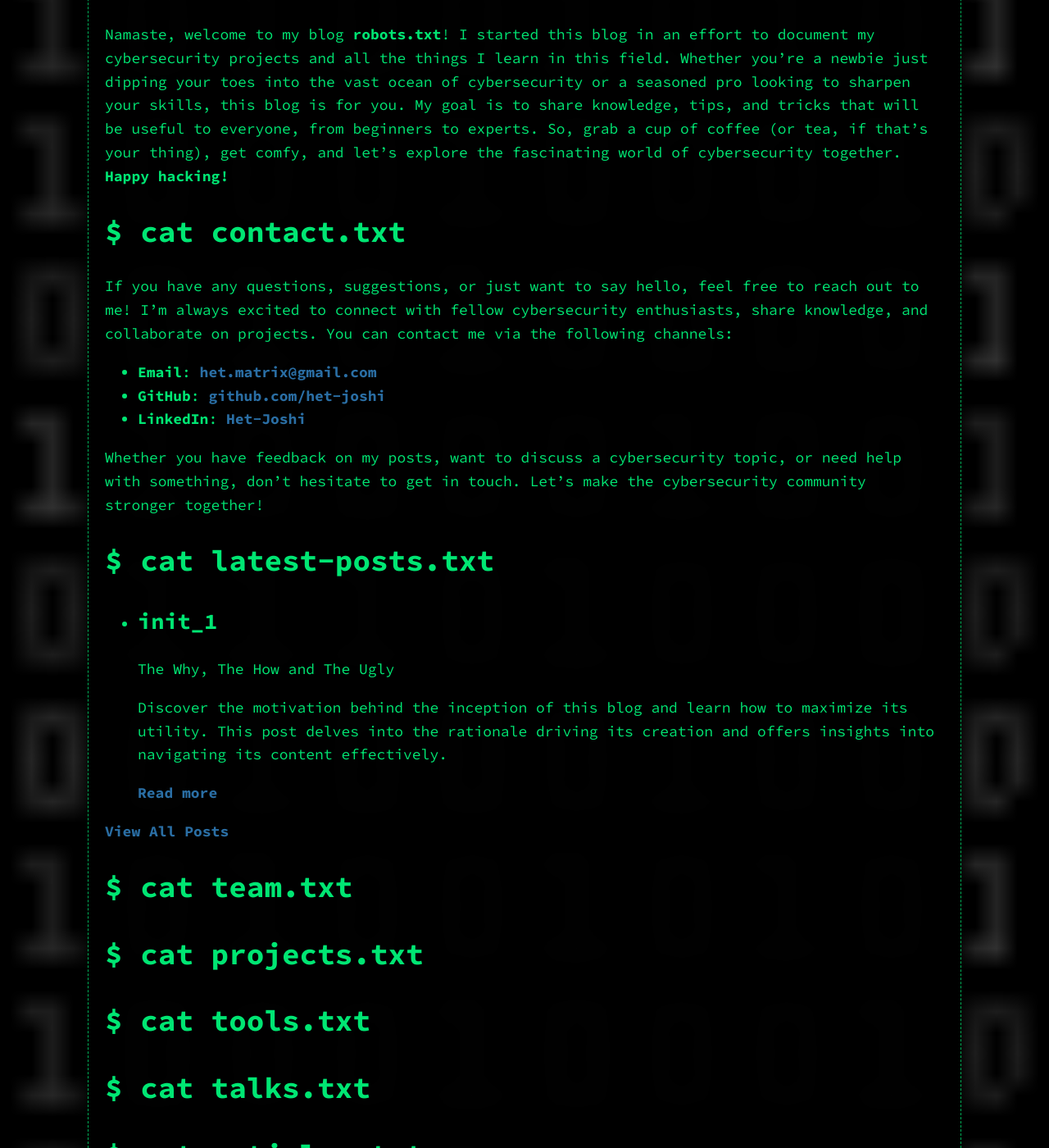
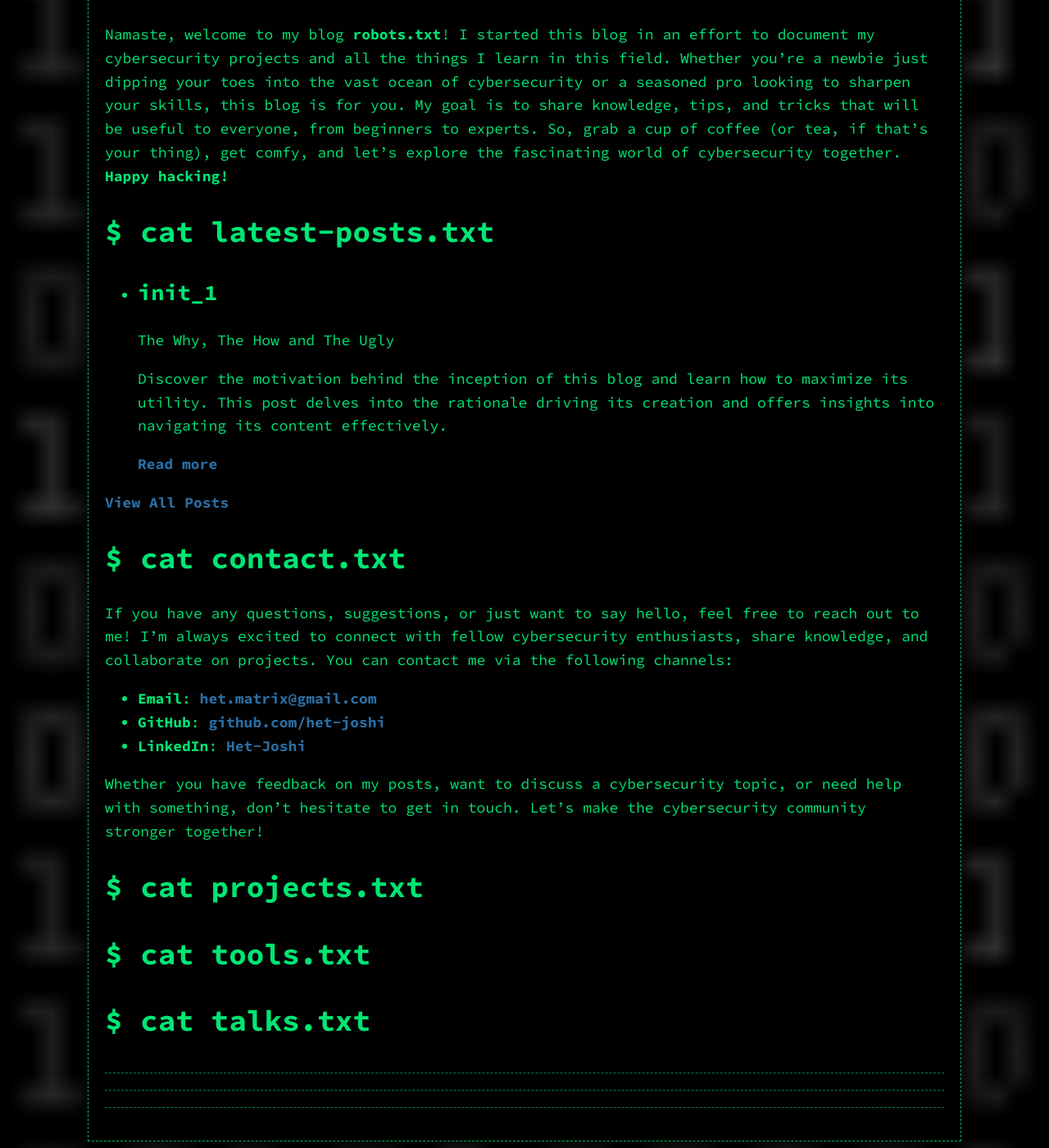
Before and after one commit to Het-Joshi/robots_txt, a Jekyll site: the page built from index.md, in a window 1280 px wide and 1400 px high, scrolled down 776 px. Shown: the whole window at 82% size. Built offline with Jekyll 4.4.1, drawn with Linux system fonts in a browser that asks for light colours; our own code applies the rules of GitHub Pages for plain Markdown files.

Commit message:
Update index.md

```diff
--- a/index.md
+++ b/index.md
@@ -8,17 +8,6 @@ layout: default
 Namaste, welcome to my blog **robots.txt**! I started this blog in an effort to document my cybersecurity projects and all the things I learn in this field. Whether you're a newbie just dipping your toes into the vast ocean of cybersecurity or a seasoned pro looking to sharpen your skills, this blog is for you. My goal is to share knowledge, tips, and tricks that will be useful to everyone, from beginners to experts. So, grab a cup of coffee (or tea, if that's your thing), get comfy, and let's explore the fascinating world of cybersecurity together.
 <br>
 **Happy hacking!**
-
-# $ cat contact.txt
-{:id="contact"}
-
-If you have any questions, suggestions, or just want to say hello, feel free to reach out to me! I'm always excited to connect with fellow cybersecurity enthusiasts, share knowledge, and collaborate on projects. You can contact me via the following channels:
-
-- **Email**: [het.matrix@gmail.com](mailto:het.matrix@gmail.com)
-- **GitHub**: [github.com/het-joshi](https://github.com/het-joshi)
-- **LinkedIn**: [Het-Joshi](https://www.linkedin.com/in/hetjoshi/)
-
-Whether you have feedback on my posts, want to discuss a cybersecurity topic, or need help with something, don't hesitate to get in touch. Let's make the cybersecurity community stronger together!
 
 # $ cat latest-posts.txt
 
@@ -37,20 +26,16 @@ Whether you have feedback on my posts, want to discuss a cybersecurity topic, or
 
 
 
-# $ cat team.txt
-{:id="team"}
+# $ cat contact.txt
+{:id="contact"}
 
-<ul>
-{% for member in site.categories.team reversed %}
-<li id="{{ member.title }}">{{ member.title }}
-  <ul>
-    <li>{{ member.mail }}</li>
-    <li><a href="https://github.com/{{ member.github }}">https://github.com/{{ member.github }}</a></li>
-    <li><a href="{{ member.site }}">{{ member.site }}</a></li>
-  </ul>
-</li>
-{% endfor %}
-</ul>
+If you have any questions, suggestions, or just want to say hello, feel free to reach out to me! I'm always excited to connect with fellow cybersecurity enthusiasts, share knowledge, and collaborate on projects. You can contact me via the following channels:
+
+- **Email**: [het.matrix@gmail.com](mailto:het.matrix@gmail.com)
+- **GitHub**: [github.com/het-joshi](https://github.com/het-joshi)
+- **LinkedIn**: [Het-Joshi](https://www.linkedin.com/in/hetjoshi/)
+
+Whether you have feedback on my posts, want to discuss a cybersecurity topic, or need help with something, don't hesitate to get in touch. Let's make the cybersecurity community stronger together!
 
 # $ cat projects.txt
 {:id="projects"}
@@ -78,12 +63,3 @@ Whether you have feedback on my posts, want to discuss a cybersecurity topic, or
 <li><a href="{{ talk.link }}" title="{{ talk.description }}">{{ talk.title }}</a> at {{ talk.where }}</li>
 {% endfor %}
 </ul>
-
-# $ cat articles.txt
-{:id="articles"}
-
-<ul>
-{% for post in site.categories.articles %}
-  <li>{{ post.title }} :: <a href="{{ site.baseurl }}{{ post.url }}" title="{{ post.description }}">en</a></li>
-{% endfor %}
-</ul>
```
